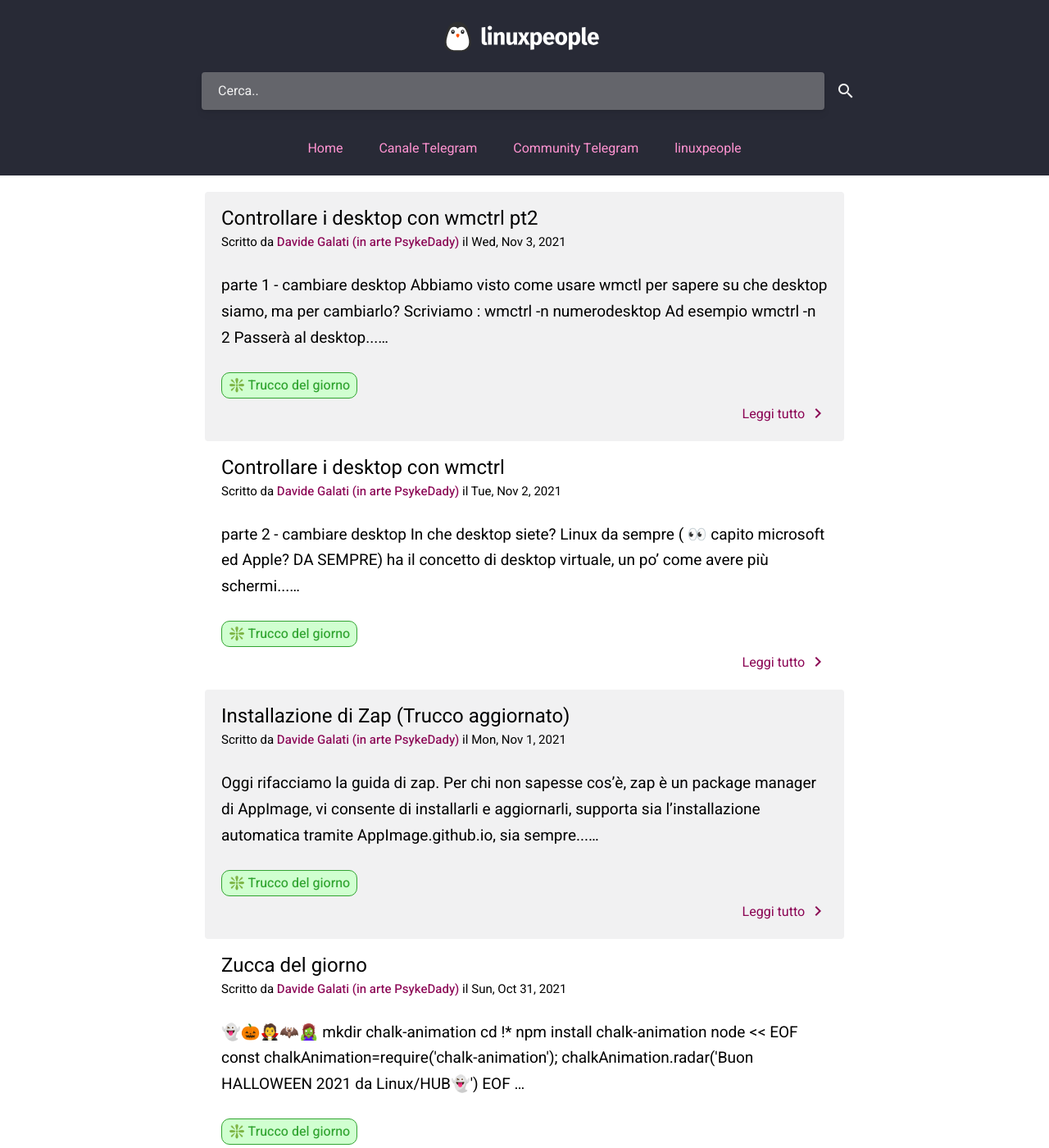
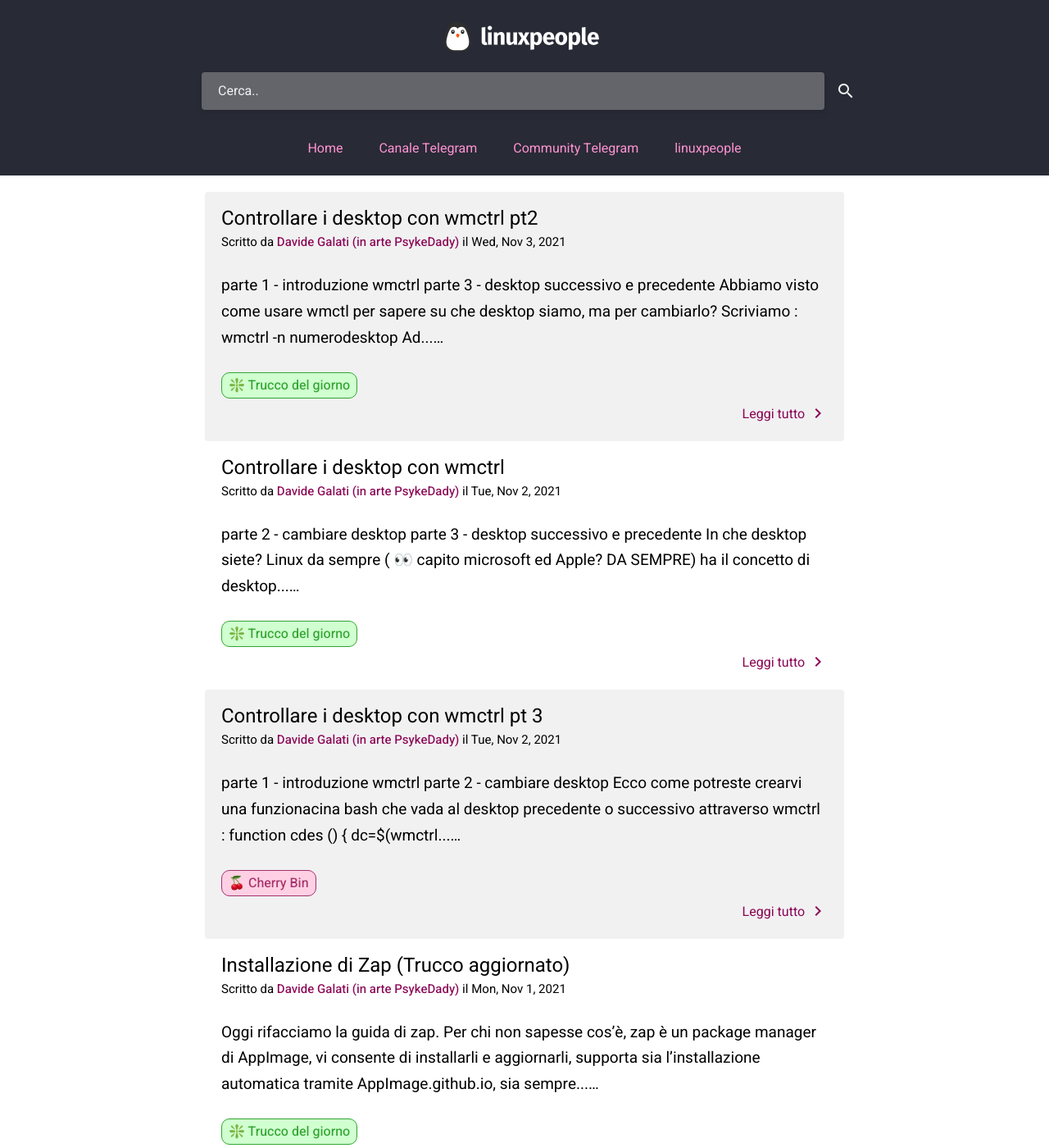
Before and after one commit to linuxhubit/linuxpeople_feed, a Jekyll site: the page built from index.html, in a window 1280 px wide and 1400 px high. Shown: the whole window at 82% size. Built offline with Jekyll 4.4.1, drawn with Linux system fonts in a browser that asks for light colours; the list of posts is cut into pages by our own code; some of the changed text lies outside the part shown.

Commit message:
trucco 2021-11-04 e modifica a 2021-11-02 e 2021-11-03

````diff
--- /dev/null
+++ b/_posts/cherry/2021-11-04-wmctrl-desktop-pt3.md
@@ -0,0 +1,46 @@
+---
+title: 'Controllare i desktop con wmctrl pt 3'
+description: "parte 3 - desktop precedente successivo"
+date: 2021-11-02 11:00
+layout: post
+author: Davide Galati (in arte PsykeDady)
+author_github: PsykeDady
+tag: cherry
+---
+
+[parte 1 - introduzione wmctrl](https://feed.linuxpeople.org/posts/wmctrl-desktop-pt1)
+[parte 2 - cambiare desktop](https://feed.linuxpeople.org/posts/wmctrl-desktop-pt2)
+
+Ecco come potreste crearvi una funzionacina bash che vada al desktop precedente o successivo attraverso `wmctrl` :
+
+```bash
+function cdes () {
+  dc=$(wmctrl -d | grep '*' | cut -d ' ' -f 1)
+  echo "dc=$dc"
+  max=$( wmctrl -d | tail -1 | cut -d ' ' -f 1)
+  echo "max=$max"
+  delta=0;
+  case $1 in ;
+    '+') delta=1; echo "+";;
+    '-') delta=-1; echo "-";;
+    '*') echo "argomento non riconosciuto"; exit;;
+  esac
+  val=$((dc+delta))
+  echo "dc+delta=$val"
+  ((val<0)) && val=$max
+  echo "abs=$val"
+  val=$((val%(max+1)))
+  echo "val%max=$val"
+  wmctrl -s $val
+}
+```
+
+per il desktop successivo
+```bash
+cdes +
+```
+
+per il desktop precedente
+```bash
+cdes -
+```
--- a/_posts/trick/2021-11-02-wmctrl-desktop-pt1.md
+++ b/_posts/trick/2021-11-02-wmctrl-desktop-pt1.md
@@ -7,8 +7,8 @@ author: Davide Galati (in arte PsykeDady)
 author_github: PsykeDady
 tag: trick
 ---
-
 [parte 2 - cambiare desktop](https://feed.linuxpeople.org/posts/wmctrl-desktop-pt2)
+[parte 3 - desktop successivo e precedente](https://feed.linuxpeople.org/posts/wmctrl-desktop-pt3)
 
 
 In che desktop siete?
--- a/_posts/trick/2021-11-03-wmctrl-desktop-pt2.md
+++ b/_posts/trick/2021-11-03-wmctrl-desktop-pt2.md
@@ -8,7 +8,8 @@ author_github: PsykeDady
 tag: trick
 ---
 
-[parte 1 - cambiare desktop](https://feed.linuxpeople.org/posts/wmctrl-desktop-pt1)
+[parte 1 - introduzione wmctrl](https://feed.linuxpeople.org/posts/wmctrl-desktop-pt1)
+[parte 3 - desktop successivo e precedente](https://feed.linuxpeople.org/posts/wmctrl-desktop-pt3)
 
 
 Abbiamo visto come usare wmctl per sapere su che desktop siamo, ma per cambiarlo?
````
